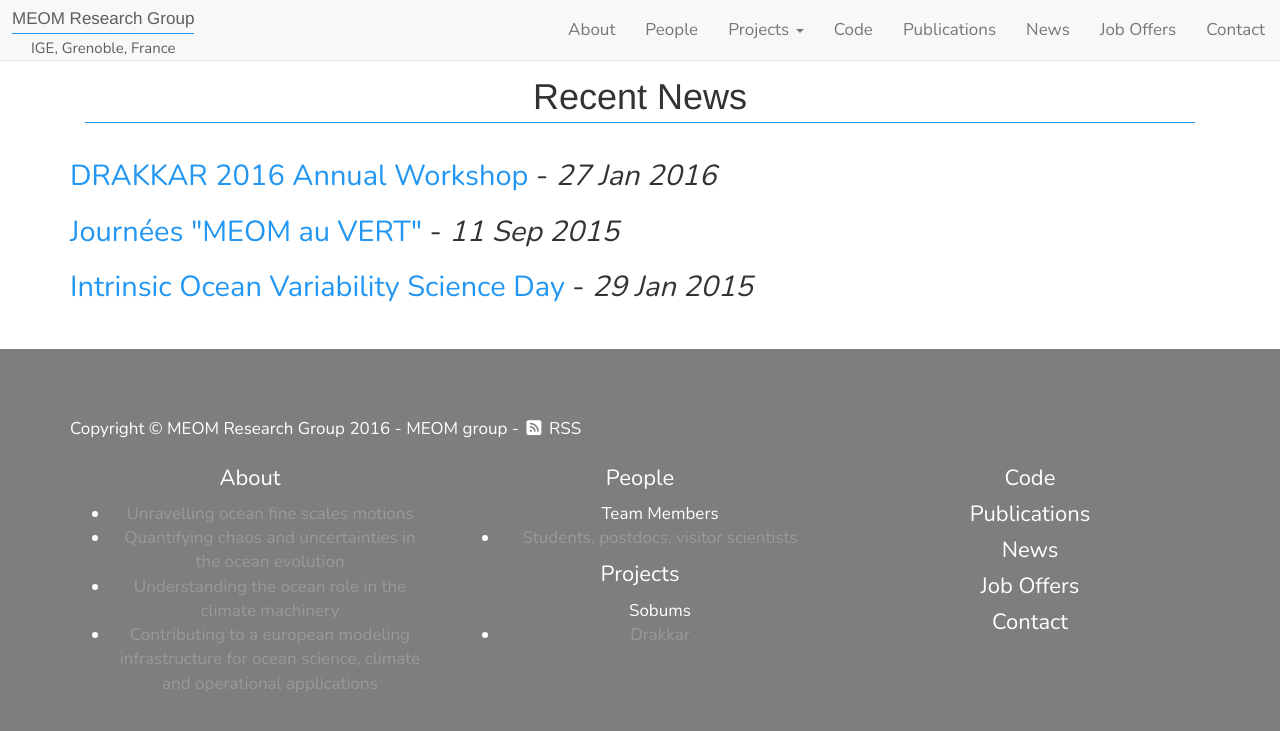
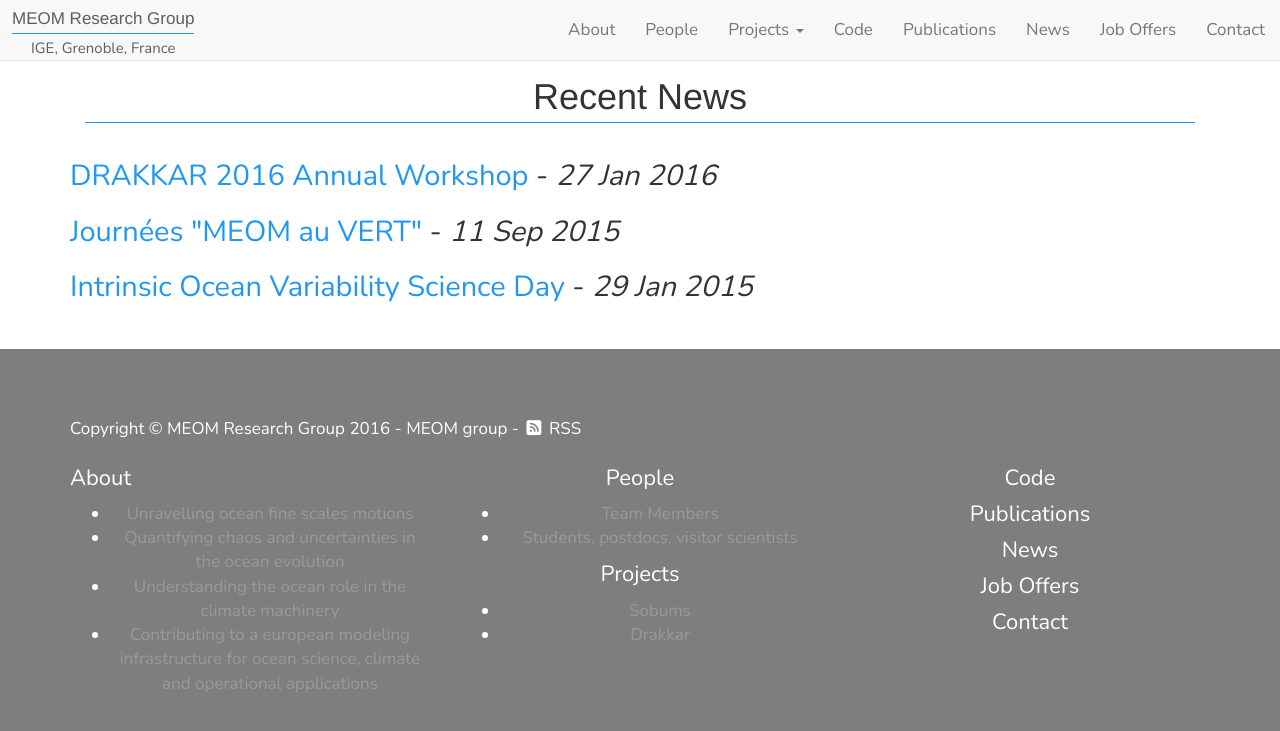
Before and after one commit to auraoupa/template4, a Jekyll site: the page built from index.html, in a window 1280 px wide and 900 px high, scrolled down 795 px. Shown: the top 731 px of the window. Built offline with Jekyll 4.4.1, drawn with Linux system fonts in a browser that asks for light colours; nearby versions of some CDN libraries; some web fonts are replaced.

Commit message:
new stuff

```diff
--- a/_includes/footer.html
+++ b/_includes/footer.html
@@ -8,9 +8,9 @@
         </p>
 
         <div class="row">
-            <div class="col-sm-4 text-center">
+            <div class="col-sm-4 text-left">
             	<h4> <a href="{{site.baseurl}}/about/"> About </a></h4>
-				<ul class="icons" style="align:left">
+				<ul class="icons">
 					<li> <a href="{{site.baseurl}}/research/finescales">Unravelling ocean fine scales motions</a> </li>
 					<li> <a href="{{site.baseurl}}/research/chaos">Quantifying chaos and uncertainties in the ocean evolution</a> </li>
 					<li> <a href="{{site.baseurl}}/research/climate">Understanding the ocean role in the climate machinery</a> </li>
@@ -19,13 +19,13 @@
 			</div>
 			<div class="col-sm-4 text-center">
 				<h4> <a href="{{site.baseurl}}/people/"> People </a></h4>
-				<ul class="icons" style="align:left>
+				<ul class="icons">
 					<li> <a href="{{site.baseurl}}/people">Team Members</a> </li>
 					<li> <a href="{{site.baseurl}}/people">Students, postdocs, visitor scientists</a> </li>
 				</ul>
 
 				<h4> <a href="{{site.baseurl}}/projects"> Projects </a></h4>
-				<ul class="icons" style="align:left>
+				<ul class="icons">
 					<li> <a href="{{site.baseurl}}/projects/sobums">Sobums</a> </li>
 					<li> <a href="{{site.baseurl}}/projects#drakkar">Drakkar</a> </li>
 				</ul>
```
Also changed, not shown: 16 other files.
